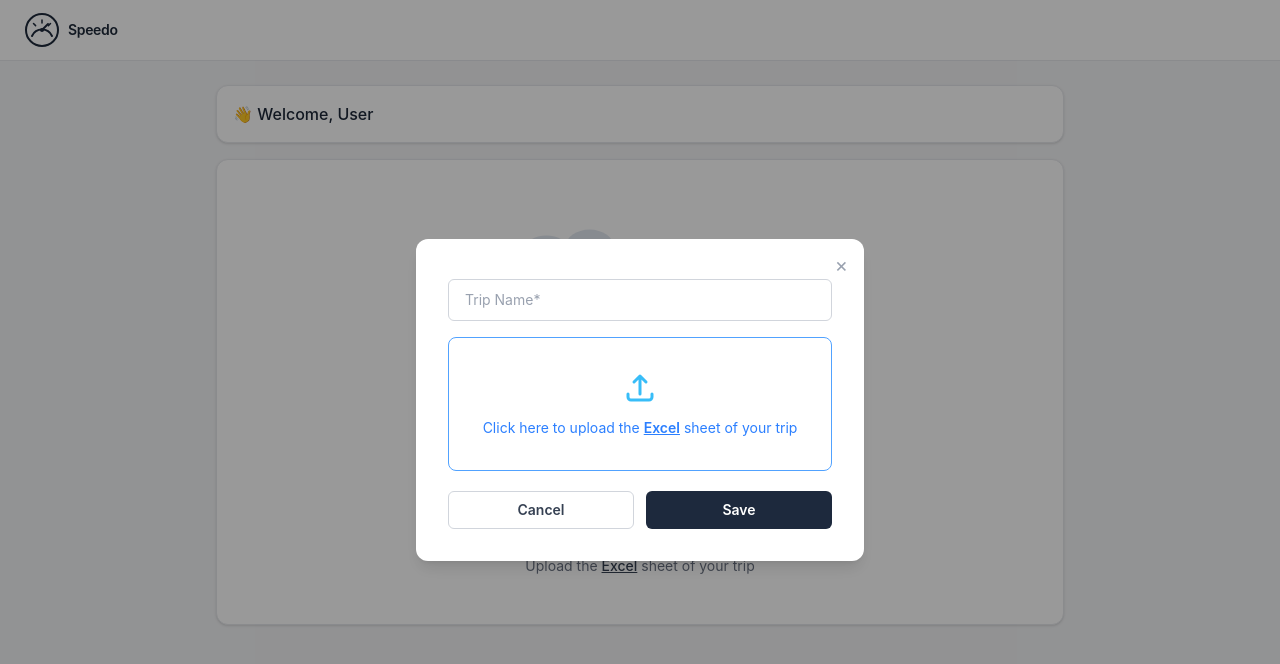
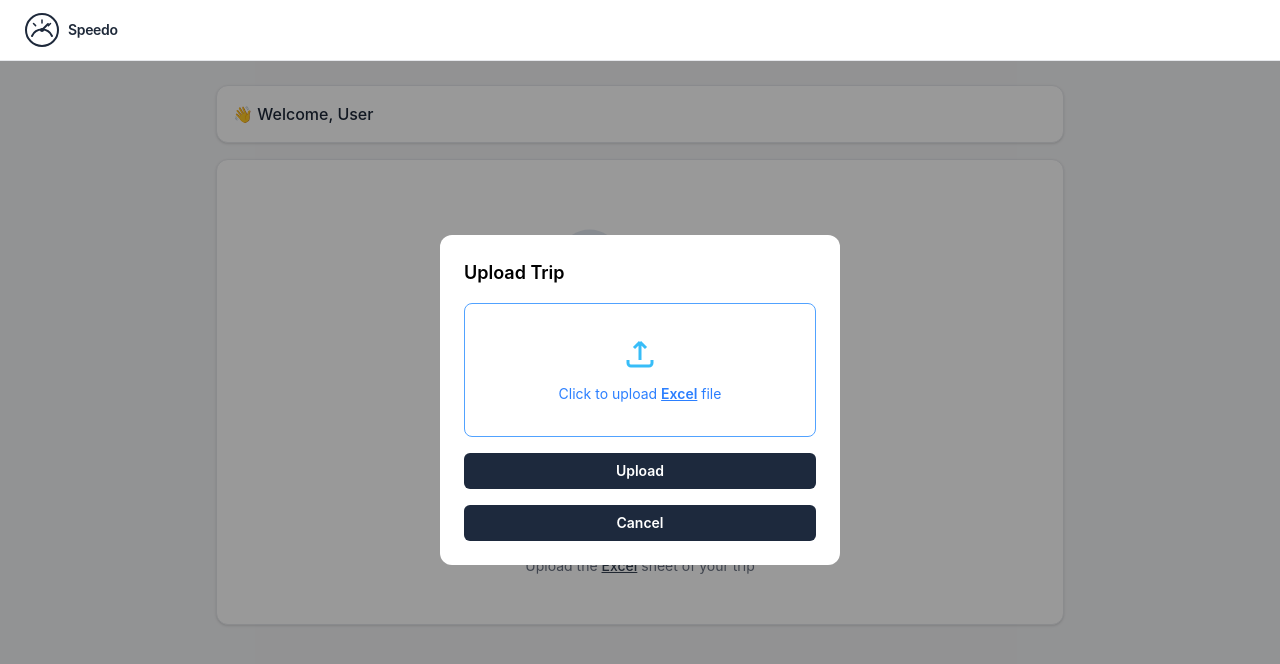
Before and after one commit to Subhana-7/vehicle-tracker, a React (Vite) app in the folder frontend/: page /dashboard in a window 1280 px wide. Both pictures are taken after a click on the button "Upload Trip". Shown: the top 664 px of the page. Built offline with nearby package versions, Linux system fonts and the light colour scheme.

Commit message:
add frontend upload

```diff
--- a/frontend/src/components/Button.tsx
+++ b/frontend/src/components/Button.tsx
@@ -5,7 +5,9 @@ type ButtonProps = {
   size?: ButtonSize;
   type?: "button" | "submit" | "reset";
   className?: string;
+  disabled?: boolean;
 };
+
 
 type ButtonVariant = "primary" | "secondary" | "open" | "danger" | "ghost";
 type ButtonSize = "sm" | "md";
--- a/frontend/src/components/FileUpload.tsx
+++ b/frontend/src/components/FileUpload.tsx
@@ -1,45 +1,59 @@
 import { useRef } from "react";
 
+type FileUploadBoxProps = {
+  onFileSelect: (file: File) => void;
+  fileName?: string;
+};
+
+const ALLOWED_TYPES = [
+  "application/vnd.openxmlformats-officedocument.spreadsheetml.sheet", // .xlsx
+  "application/vnd.ms-excel", // .xls
+  "text/csv", // .csv
+];
+
 export const UploadIcon = () => (
-  <svg width="36" height="36" viewBox="0 0 24 24" fill="none" stroke="#38bdf8" strokeWidth="2" strokeLinecap="round" strokeLinejoin="round" aria-hidden="true">
+  <svg width="36" height="36" viewBox="0 0 24 24" fill="none" stroke="#38bdf8" strokeWidth="2">
     <path d="M12 16V4M12 4L8 8M12 4L16 8" />
     <path d="M4 16v2a2 2 0 002 2h12a2 2 0 002-2v-2" />
   </svg>
 );
 
-export const FileUploadBox = ({ onFileSelect, fileName }:any) => {
+export const FileUploadBox = ({ onFileSelect, fileName }: FileUploadBoxProps) => {
   const fileInputRef = useRef<HTMLInputElement | null>(null);
 
-  const handleChange = (e:any) => {
+  const handleChange = (e: React.ChangeEvent<HTMLInputElement>) => {
     const file = e.target.files?.[0];
-    if (file) {
-      console.log("Selected file:", file.name);
-      onFileSelect?.(file);
+    if (!file) return;
+
+    if (!ALLOWED_TYPES.includes(file.type)) {
+      alert("Only Excel files (.xlsx, .xls, .csv) are allowed");
+      return;
     }
+
+    onFileSelect(file);
   };
 
   return (
     <div
       onClick={() => fileInputRef.current?.click()}
-      className="w-full border border-blue-400 rounded-lg py-8 px-4 flex flex-col items-center justify-center gap-3 cursor-pointer hover:bg-blue-50 transition duration-200"
+      className="w-full border border-blue-400 rounded-lg py-8 px-4 flex flex-col items-center gap-3 cursor-pointer hover:bg-blue-50"
     >
       <UploadIcon />
+
       {fileName ? (
         <p className="text-sm text-blue-600 font-medium">{fileName}</p>
       ) : (
         <p className="text-sm text-blue-500 text-center">
-          Click here to upload the{" "}
-          <span className="underline font-semibold">Excel</span>{" "}
-          sheet of your trip
+          Click to upload <span className="underline font-semibold">Excel</span> file
         </p>
       )}
+
       <input
         ref={fileInputRef}
         type="file"
         accept=".xlsx,.xls,.csv"
         className="hidden"
         onChange={handleChange}
-        aria-label="Upload Excel file"
       />
     </div>
   );
--- a/frontend/src/components/Modal.tsx
+++ b/frontend/src/components/Modal.tsx
@@ -1,75 +1,54 @@
 import { useState } from "react";
-import { Input } from "./InputComponent";
 import { FileUploadBox } from "./FileUpload";
 import { Button } from "./Button";
 
-export const Modal = ({ isOpen, onClose }:any) => {
-  const [tripName, setTripName] = useState("");
-  const [selectedFile, setSelectedFile] = useState(null);
+//
+import { uploadTripFile } from "../services/trip.service";
 
-  const handleSave = () => {
-    console.log("Save clicked:");
-    // TODO: integrate with backend API
-  };
+type ModalProps = {
+  isOpen: boolean;
+  onClose: () => void;
+};
 
-  const handleCancel = () => {
-    setTripName("");
-    setSelectedFile(null);
-    onClose();
-  };
+export const Modal = ({ isOpen, onClose }: ModalProps) => {
+  const [file, setFile] = useState<File | null>(null);
+  const [loading, setLoading] = useState(false);
 
   if (!isOpen) return null;
 
+  const handleUpload = async () => {
+    if (!file) return;
+
+    try {
+      setLoading(true);
+      const res = await uploadTripFile(file);
+      console.log("Upload success:", res);
+      onClose();
+    } catch (err) {
+      console.error(err);
+      alert("Upload failed");
+    } finally {
+      setLoading(false);
+    }
+  };
+
   return (
-    <div
-      className="fixed inset-0 bg-black/40 z-40 flex items-center justify-center min-h-screen px-4"
-      role="dialog"
-      aria-modal="true"
-      aria-label="Upload Trip Modal"
-      onClick={(e) => e.target === e.currentTarget && handleCancel()}
-    >
-      <div className="relative bg-white rounded-xl shadow-lg w-full max-w-lg sm:max-w-md p-6 sm:p-8">
-        {/* Close button */}
-        <button
-          onClick={handleCancel}
-          className="absolute top-4 right-4 text-gray-400 hover:text-gray-700 transition text-xl leading-none focus:outline-none cursor-pointer"
-          aria-label="Close modal"
-        >
-          ×
-        </button>
+    <div className="fixed inset-0 bg-black/40 flex items-center justify-center">
+      <div className="bg-white rounded-xl p-6 w-100 flex flex-col gap-4">
+        <h2 className="text-lg font-semibold">Upload Trip</h2>
 
-        <div className="flex flex-col gap-4 mt-2">
-          {/* Trip Name Input */}
-          <Input
-            id="trip-name"
-            placeholder="Trip Name*"
-            value={tripName}
-            onChange={(e:any) => setTripName(e.target.value)}
-            required
-          />
+        <FileUploadBox
+          onFileSelect={(f) => setFile(f)}
+          fileName={file?.name}
+        />
 
-          {/* File Upload */}
-          <FileUploadBox
-            onFileSelect={setSelectedFile}
-            fileName={selectedFile}
-          />
+        <Button
+          text={loading ? "Uploading..." : "Upload"}
+          onClick={handleUpload}
+          disabled={!file || loading}
+        />
 
-          {/* Action Buttons */}
-          <div className="flex flex-col sm:flex-row gap-3 mt-1">
-            <Button
-              text="Cancel"
-              variant="secondary"
-              onClick={handleCancel}
-              className="w-full sm:w-1/2"
-            />
-            <Button
-              text="Save"
-              variant="primary"
-              onClick={handleSave}
-              className="w-full sm:w-1/2"
-            />
-          </div>
-        </div>
+        <Button text="Cancel" onClick={onClose} />
       </div>
     </div>
   );
--- a/frontend/src/pages/TripAnalysis.tsx
+++ b/frontend/src/pages/TripAnalysis.tsx
@@ -2,9 +2,8 @@ import { useState } from "react";
 import {Legend } from "../components/Legend";
 import { TripTable } from "../components/Table";
 import { MapCard } from "../components/MapCard";
-import { StatsGrid } from "../components/CardComponent";
+import { StatsGrid,HeaderCard } from "../components/CardComponent";
 import { Tabs } from "../components/Tabs";
-import { HeaderCard } from "../components/CardComponent";
 import { Pagination } from "../components/Pagination";
 import { DashboardLayout } from "../components/DashboardLayout";
 
--- a/frontend/src/services/trip.service.ts
+++ b/frontend/src/services/trip.service.ts
@@ -1,19 +1,45 @@
-import axios from "axios";
+import axios, { AxiosError } from "axios";
+import type { UploadError, UploadResponse } from "../types/upload";
 
 const API = import.meta.env.VITE_SERVER_URL;
 
 
 export const getTrips = async () => {
-  const res = await axios.get(`${API}/api/trip/69da65d00c4c7ec9e0a42351`); // adjust endpoint
+  const res = await axios.get(`${API}/api/trip/69da65d00c4c7ec9e0a42351`);
 
   const trip = res.data;
   console.log(trip)
 
-  // map to UI format
   return [
     {
-      id: 1, // temporary (since backend doesn’t send id)
-      name: `Trip - ${trip.distance}m`, // minimal mapping
+      id: 1,
+      name: `Trip - ${trip.distance}m`,
     },
   ];
 };
+
+
+export const uploadTripFile = async (
+  file: File
+): Promise<UploadResponse> => {
+  const formData = new FormData();
+  formData.append("data", file);
+
+  try {
+    const res = await axios.post<UploadResponse>(
+      `${API}/api/upload`,
+      formData,
+      {
+        headers: {
+          "Content-Type": "multipart/form-data",
+        },
+      }
+    );
+
+    console.log(res.data)
+    return res.data;
+  } catch (error) {
+    const err = error as AxiosError<UploadError>;
+    throw new Error(err.response?.data?.message || "Upload failed");
+  }
+};
--- /dev/null
+++ b/frontend/src/types/upload.ts
@@ -0,0 +1,14 @@
+export type UploadResponse = {
+  userId: string;
+  data: Array<{
+    latitude: number;
+    longitude: number;
+    timestamp: string;
+    ignition: "ON" | "OFF";
+    speed: number;
+  }>;
+};
+
+export type UploadError = {
+  message: string;
+};
```
